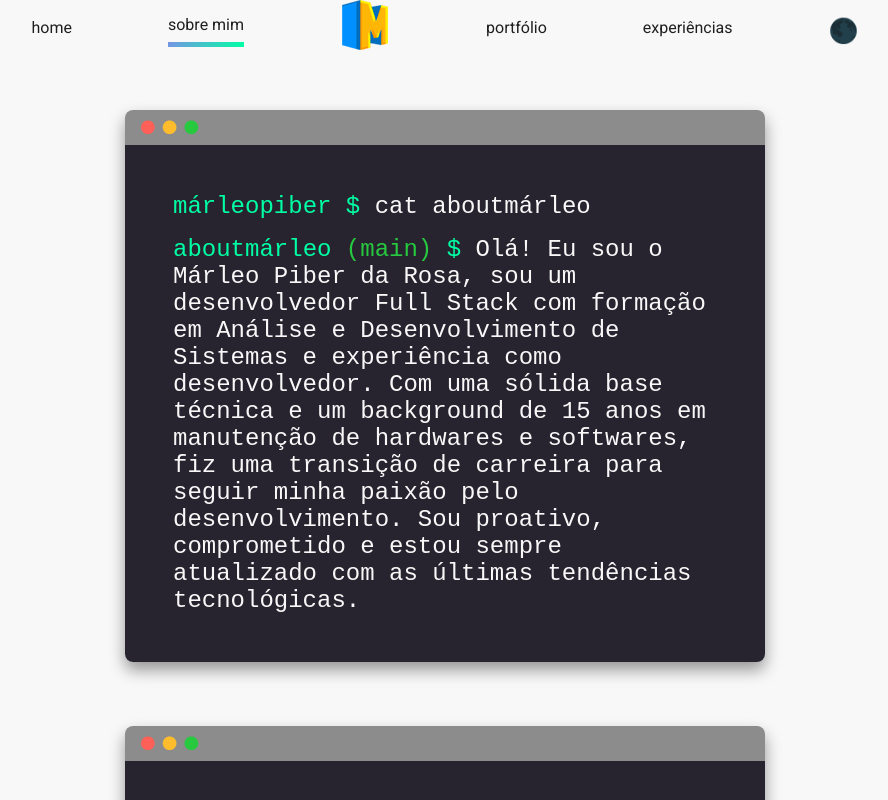
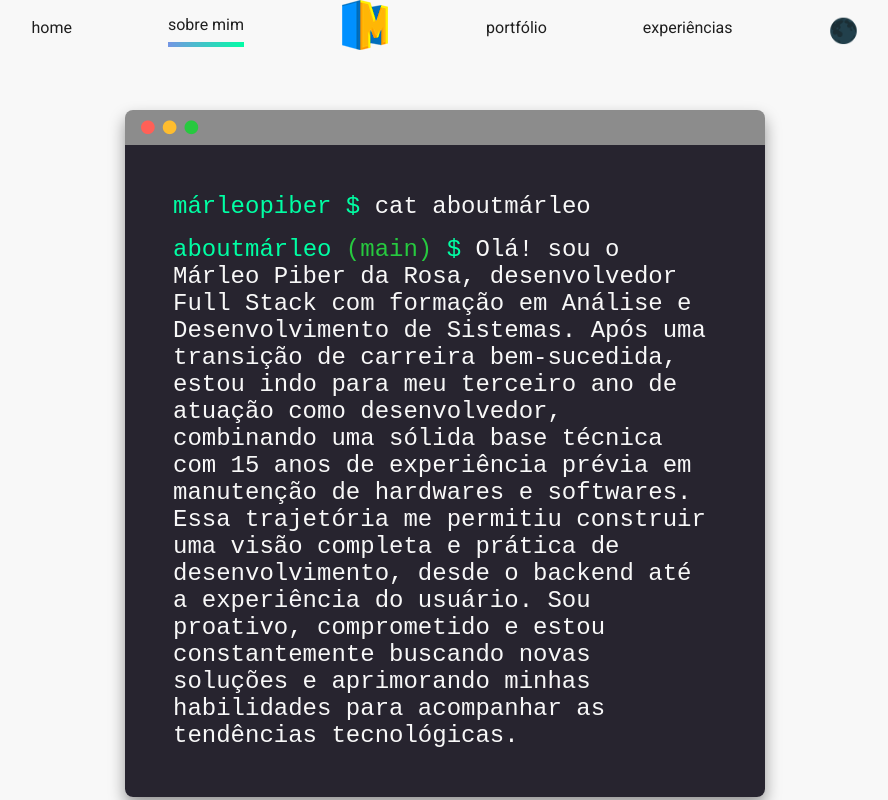
Before and after one commit to marleopr/portfolio, a React (Create React App) app: page /about in a window 1280 px wide. Shown: the top 800 px of the page, without its empty margins (195-1083 px from the left). Built offline with nearby package versions, Linux system fonts and the light colour scheme.

Commit message:
Atualização bio

```diff
--- a/src/info/Info.js
+++ b/src/info/Info.js
@@ -87,7 +87,7 @@ export const info = {
         // Just change the links so that they lead to your social profiles.
 
     ],
-    bio: "Olá! Eu sou o Márleo Piber da Rosa, sou um desenvolvedor Full Stack com formação em Análise e Desenvolvimento de Sistemas e experiência como desenvolvedor. Com uma sólida base técnica e um background de 15 anos em manutenção de hardwares e softwares, fiz uma transição de carreira para seguir minha paixão pelo desenvolvimento. Sou proativo, comprometido e estou sempre atualizado com as últimas tendências tecnológicas.",
+    bio: "Olá! sou o Márleo Piber da Rosa, desenvolvedor Full Stack com formação em Análise e Desenvolvimento de Sistemas. Após uma transição de carreira bem-sucedida, estou indo para meu terceiro ano de atuação como desenvolvedor, combinando uma sólida base técnica com 15 anos de experiência prévia em manutenção de hardwares e softwares. Essa trajetória me permitiu construir uma visão completa e prática de desenvolvimento, desde o backend até a experiência do usuário. Sou proativo, comprometido e estou constantemente buscando novas soluções e aprimorando minhas habilidades para acompanhar as tendências tecnológicas.",
     skills:
     {
         proficientWith: ['GIT', 'Github', 'GitLab', 'JavaScript', 'React', "NextJS", 'HTML5', 'CSS3', 'TypeScript', 'Node', 'MySQL', 'PostgreSQL', 'AWS', 'Cypress', 'WSL', 'Docker', 'WordPress', 'Express', 'Knex'],
```
